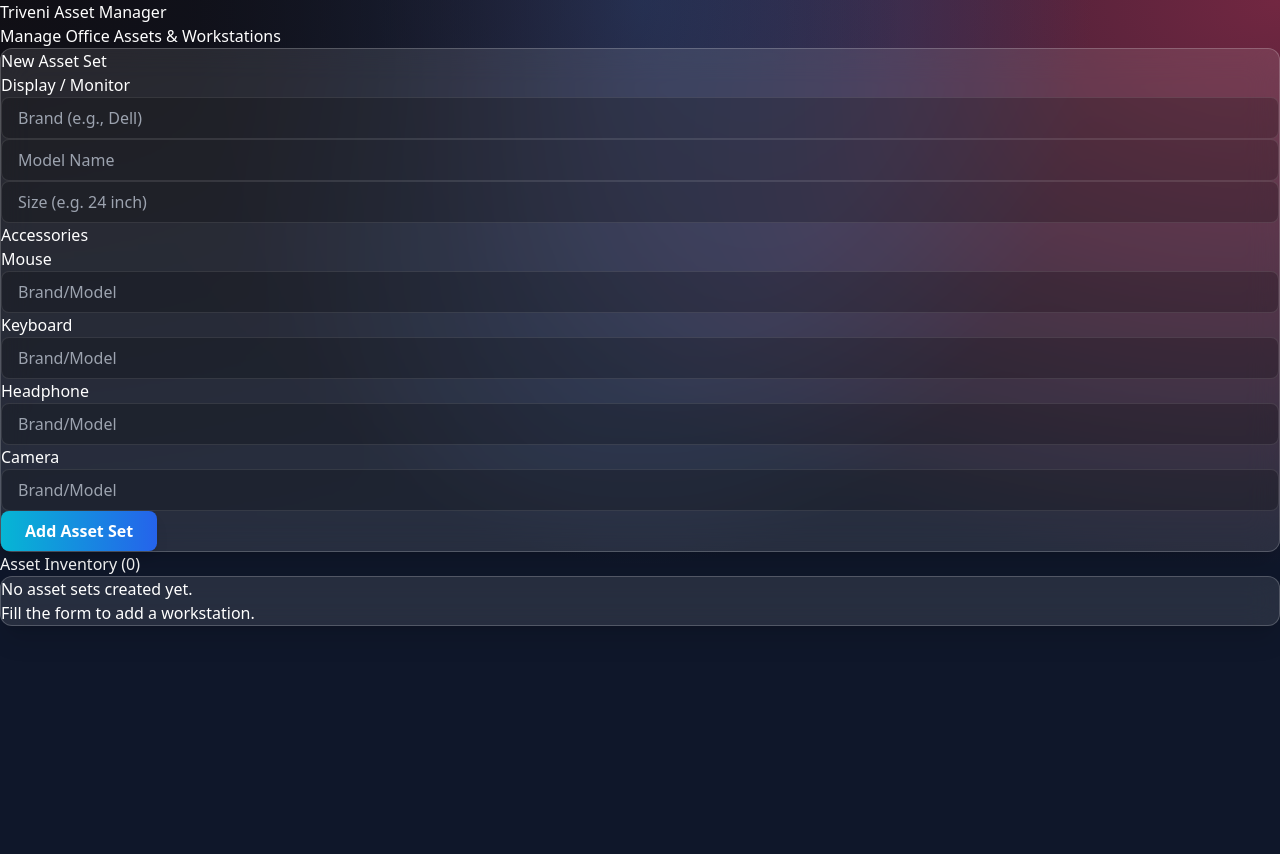
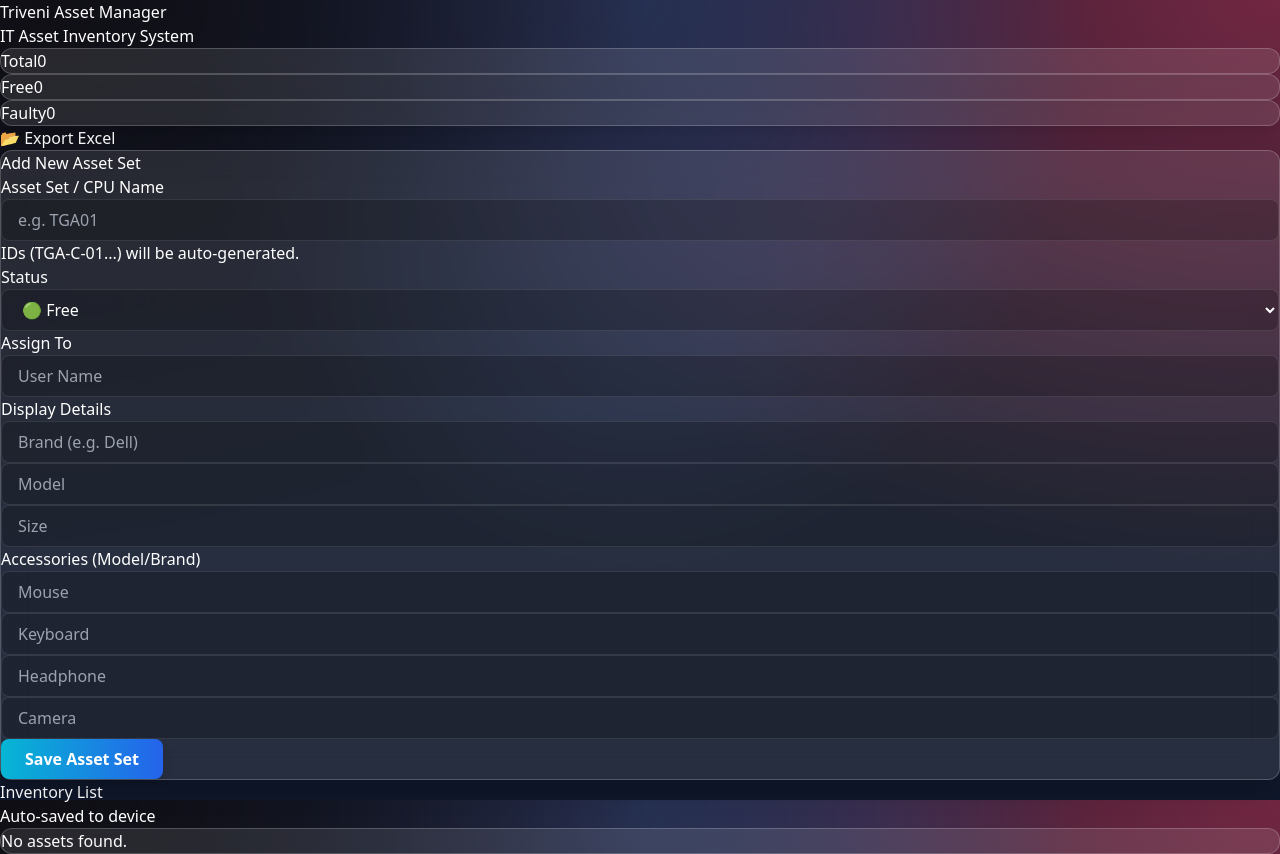
Before and after one commit to Priyanshu8494/TriveniAssetManager, a React (Vite) app: page / in a window 1280 px wide. Before the commit the page ends 800 px from the top, so only its background shows below. Built offline with nearby package versions, Linux system fonts and the light colour scheme.

Commit message:
Added Auto-ID, Assignment, and Excel Export

```diff
--- a/package.json
+++ b/package.json
@@ -11,7 +11,8 @@
   },
   "dependencies": {
     "react": "^19.2.0",
-    "react-dom": "^19.2.0"
+    "react-dom": "^19.2.0",
+    "xlsx": "^0.18.5"
   },
   "devDependencies": {
     "@eslint/js": "^9.39.1",
--- a/src/App.jsx
+++ b/src/App.jsx
@@ -1,145 +1,281 @@
-import React, { useState } from 'react';
+import React, { useState, useEffect } from 'react';
+import * as XLSX from 'xlsx';
 
 function App() {
-  const [display, setDisplay] = useState({ name: '', size: '', brand: '' });
-  const [peripherals, setPeripherals] = useState({ mouse: '', keyboard: '', headphone: '', camera: '' });
-  const [assets, setAssets] = useState([]);
+  // State
+  const [sets, setSets] = useState(() => {
+    const saved = localStorage.getItem('triveniAssets');
+    return saved ? JSON.parse(saved) : [];
+  });
 
-  const handleDisplayChange = (e) => setDisplay({ ...display, [e.target.name]: e.target.value });
-  const handlePeripheralChange = (e) => setPeripherals({ ...peripherals, [e.target.name]: e.target.value });
+  const [form, setForm] = useState({
+    setName: '',     // e.g. TGA01
+    assignee: '',    // User Name
+    status: 'Free',  // Free, Assigned, Faulty
+    display: { brand: '', size: '', model: '' },
+    peripherals: { mouse: '', keyboard: '', headphone: '', camera: '' }
+  });
+
+  useEffect(() => {
+    localStorage.setItem('triveniAssets', JSON.stringify(sets));
+  }, [sets]);
+
+  // ID Generation Logic (TGA01 -> TGA-C-01, TGA-D-1)
+  const generateIds = (baseName) => {
+    // Extract number: "TGA01" -> "1" (removes leading zeros for Display ID as per request: TGA-D-1)
+    // "TGA01" -> "01" (keeps zero for CPU ID?)
+    // Let's assume standard formatting.
+    // Request: "TGA-C-01", "TGA-D-1"
+
+    // Simple parser: remove non-digits to get number
+    const numberPart = baseName.replace(/\D/g, '');
+    const prefix = baseName.replace(/[^A-Za-z]/g, '');
+
+    // Formats
+    const idCPU = `${prefix}-C-${numberPart.padStart(2, '0')}`; // TGA-C-01
+    const idDis = `${prefix}-D-${parseInt(numberPart || 0)}`;   // TGA-D-1 (No leading zero)
+    const idMou = `${prefix}-M-${parseInt(numberPart || 0)}`;   // TGA-M-1
+    const idKey = `${prefix}-KB-${parseInt(numberPart || 0)}`;  // TGA-KB-1
+    const idHead = `${prefix}-HP-${parseInt(numberPart || 0)}`; // TGA-HP-1
+    const idCam = `${prefix}-CAM-${parseInt(numberPart || 0)}`;
+
+    return { idCPU, idDis, idMou, idKey, idHead, idCam };
+  };
+
+  const handleChange = (e, section = null) => {
+    const { name, value } = e.target;
+    if (section) {
+      setForm(prev => ({ ...prev, [section]: { ...prev[section], [name]: value } }));
+    } else {
+      setForm(prev => ({ ...prev, [name]: value }));
+    }
+  };
 
   const handleSubmit = (e) => {
     e.preventDefault();
-    if (!display.name) return; // Basic validation
+    if (!form.setName) return alert("Asset Name (e.g. TGA01) is required!");
 
-    setAssets([...assets, {
+    const ids = generateIds(form.setName);
+
+    const newSet = {
       id: Date.now(),
-      display: { ...display },
-      peripherals: { ...peripherals }
-    }]);
-
-    // Reset Form
-    setDisplay({ name: '', size: '', brand: '' });
-    setPeripherals({ mouse: '', keyboard: '', headphone: '', camera: '' });
+      ...form,
+      autoIds: ids,
+      timestamp: new Date().toLocaleDateString()
     };
 
+    setSets([newSet, ...sets]);
+    // Reset Form (keep structure)
+    setForm({
+      setName: '', assignee: '', status: 'Free',
+      display: { brand: '', size: '', model: '' },
+      peripherals: { mouse: '', keyboard: '', headphone: '', camera: '' }
+    });
+  };
+
+  const handleExport = () => {
+    const data = sets.map(s => ({
+      "Asset Set Name": s.setName,
+      "Status": s.status,
+      "Assigned To": s.assignee || "N/A",
+      "CPU ID": s.autoIds.idCPU,
+      "Display ID": s.autoIds.idDis,
+      "Display Brand": s.display.brand,
+      "Display Size": s.display.size,
+      "Mouse ID": s.autoIds.idMou,
+      "Mouse Model": s.peripherals.mouse,
+      "Keyboard ID": s.autoIds.idKey,
+      "Keyboard Model": s.peripherals.keyboard,
+      "Headphone ID": s.autoIds.idHead,
+      "Headphone Model": s.peripherals.headphone,
+    }));
+
+    const ws = XLSX.utils.json_to_sheet(data);
+    const wb = XLSX.utils.book_new();
+    XLSX.utils.book_append_sheet(wb, ws, "Assets");
+    XLSX.writeFile(wb, "Triveni_Assets_Report.xlsx");
+  };
+
+  const handleDelete = (id) => {
+    if (confirm("Delete this asset set?")) {
+      setSets(sets.filter(s => s.id !== id));
+    }
+  }
+
+  // Stats
+  const total = sets.length;
+  const free = sets.filter(s => s.status === 'Free').length;
+  const faulty = sets.filter(s => s.status === 'Faulty').length;
+  const assigned = sets.filter(s => s.status === 'Assigned').length;
+
   return (
-    <div className="min-h-screen p-4 md:p-8 max-w-7xl mx-auto">
-      {/* Header */}
-      <header className="mb-8 text-center md:text-left">
-        <h1 className="text-3xl md:text-4xl font-bold bg-clip-text text-transparent bg-gradient-to-r from-cyan-300 to-blue-500">
+    <div className="min-h-screen p-4 md:p-8 max-w-7xl mx-auto pb-20">
+      <header className="mb-8 flex flex-col md:flex-row justify-between items-center gap-4 text-center md:text-left">
+        <div>
+          <h1 className="text-3xl font-bold bg-clip-text text-transparent bg-gradient-to-r from-cyan-300 to-blue-500">
             Triveni Asset Manager
           </h1>
-        <p className="text-gray-400 mt-2">Manage Office Assets & Workstations</p>
+          <p className="text-gray-400 mt-1">IT Asset Inventory System</p>
+        </div>
+        <div className="flex gap-4">
+          <div className="glass-card px-4 py-2 text-center">
+            <span className="block text-xs text-gray-400">Total</span>
+            <span className="text-xl font-bold text-white">{total}</span>
+          </div>
+          <div className="glass-card px-4 py-2 text-center border-green-500/30">
+            <span className="block text-xs text-gray-400">Free</span>
+            <span className="text-xl font-bold text-green-400">{free}</span>
+          </div>
+          <div className="glass-card px-4 py-2 text-center border-red-500/30">
+            <span className="block text-xs text-gray-400">Faulty</span>
+            <span className="text-xl font-bold text-red-400">{faulty}</span>
+          </div>
+          <button onClick={handleExport} className="bg-green-600 hover:bg-green-500 text-white px-4 py-2 rounded-lg font-bold shadow-lg transition-all flex items-center gap-2">
+            📂 Export Excel
+          </button>
+        </div>
       </header>
 
       <div className="grid grid-cols-1 lg:grid-cols-3 gap-8">
 
         {/* INPUT FORM */}
         <div className="lg:col-span-1">
-          <form onSubmit={handleSubmit} className="glass-card p-6 space-y-6 sticky top-8">
-            <h2 className="text-xl font-semibold text-cyan-300 border-b border-white/10 pb-2">New Asset Set</h2>
+          <form onSubmit={handleSubmit} className="glass-card p-6 space-y-5 sticky top-8 border-t-4 border-cyan-500">
+            <h2 className="text-xl font-semibold text-white mb-4">Add New Asset Set</h2>
 
-            {/* Display Section */}
-            <div className="space-y-3">
-              <label className="text-sm font-medium text-gray-300 uppercase tracking-wider">Display / Monitor</label>
-              <div className="space-y-3">
+            {/* Core Info */}
+            <div className="space-y-4 bg-black/20 p-4 rounded-lg">
+              <div>
+                <label className="text-xs text-cyan-400 uppercase font-bold">Asset Set / CPU Name</label>
                 <input
-                  type="text" name="brand" placeholder="Brand (e.g., Dell)"
-                  value={display.brand} onChange={handleDisplayChange}
+                  type="text" name="setName" placeholder="e.g. TGA01"
+                  value={form.setName} onChange={handleChange}
+                  className="glass-input text-lg font-mono tracking-wider"
+                />
+                <p className="text-[10px] text-gray-500 mt-1">IDs (TGA-C-01...) will be auto-generated.</p>
+              </div>
+
+              <div className="grid grid-cols-2 gap-3">
+                <div>
+                  <label className="text-xs text-gray-400 uppercase">Status</label>
+                  <select name="status" value={form.status} onChange={handleChange} className="glass-input bg-slate-800">
+                    <option value="Free">🟢 Free</option>
+                    <option value="Assigned">🔵 Assigned</option>
+                    <option value="Faulty">🔴 Faulty</option>
+                  </select>
+                </div>
+                <div>
+                  <label className="text-xs text-gray-400 uppercase">Assign To</label>
+                  <input
+                    type="text" name="assignee" placeholder="User Name"
+                    value={form.assignee} onChange={handleChange}
                     className="glass-input"
-                />
-                <div className="grid grid-cols-2 gap-3">
-                  <input
-                    type="text" name="name" placeholder="Model Name"
-                    value={display.name} onChange={handleDisplayChange}
-                    className="glass-input"
-                  />
-                  <input
-                    type="text" name="size" placeholder="Size (e.g. 24 inch)"
-                    value={display.size} onChange={handleDisplayChange}
-                    className="glass-input"
+                    disabled={form.status !== 'Assigned'}
                   />
                 </div>
               </div>
             </div>
 
-            {/* Peripherals Section */}
-            <div className="space-y-3 pt-4 border-t border-white/10">
-              <label className="text-sm font-medium text-gray-300 uppercase tracking-wider">Accessories</label>
-              <div className="grid grid-cols-2 gap-3">
-                <div className="space-y-1">
-                  <span className="text-xs text-gray-500">Mouse</span>
+            {/* Display */}
+            <div className="space-y-3">
+              <label className="text-xs text-gray-400 uppercase border-b border-white/10 w-full block pb-1">Display Details</label>
               <input
-                    type="text" name="mouse" placeholder="Brand/Model"
-                    value={peripherals.mouse} onChange={handlePeripheralChange}
+                type="text" name="brand" placeholder="Brand (e.g. Dell)"
+                value={form.display.brand} onChange={(e) => handleChange(e, 'display')}
                 className="glass-input"
               />
-                </div>
-                <div className="space-y-1">
-                  <span className="text-xs text-gray-500">Keyboard</span>
+              <div className="grid grid-cols-2 gap-3">
                 <input
-                    type="text" name="keyboard" placeholder="Brand/Model"
-                    value={peripherals.keyboard} onChange={handlePeripheralChange}
+                  type="text" name="model" placeholder="Model"
+                  value={form.display.model} onChange={(e) => handleChange(e, 'display')}
                   className="glass-input"
                 />
-                </div>
-                <div className="space-y-1">
-                  <span className="text-xs text-gray-500">Headphone</span>
                 <input
-                    type="text" name="headphone" placeholder="Brand/Model"
-                    value={peripherals.headphone} onChange={handlePeripheralChange}
-                    className="glass-input"
-                  />
-                </div>
-                <div className="space-y-1">
-                  <span className="text-xs text-gray-500">Camera</span>
-                  <input
-                    type="text" name="camera" placeholder="Brand/Model"
-                    value={peripherals.camera} onChange={handlePeripheralChange}
+                  type="text" name="size" placeholder="Size"
+                  value={form.display.size} onChange={(e) => handleChange(e, 'display')}
                   className="glass-input"
                 />
               </div>
             </div>
+
+            {/* Accessories */}
+            <div className="space-y-3">
+              <label className="text-xs text-gray-400 uppercase border-b border-white/10 w-full block pb-1">Accessories (Model/Brand)</label>
+              <div className="grid grid-cols-2 gap-3">
+                <input
+                  type="text" name="mouse" placeholder="Mouse"
+                  value={form.peripherals.mouse} onChange={(e) => handleChange(e, 'peripherals')}
+                  className="glass-input"
+                />
+                <input
+                  type="text" name="keyboard" placeholder="Keyboard"
+                  value={form.peripherals.keyboard} onChange={(e) => handleChange(e, 'peripherals')}
+                  className="glass-input"
+                />
+                <input
+                  type="text" name="headphone" placeholder="Headphone"
+                  value={form.peripherals.headphone} onChange={(e) => handleChange(e, 'peripherals')}
+                  className="glass-input"
+                />
+                <input
+                  type="text" name="camera" placeholder="Camera"
+                  value={form.peripherals.camera} onChange={(e) => handleChange(e, 'peripherals')}
+                  className="glass-input"
+                />
+              </div>
             </div>
 
-            <button type="submit" className="triveni-btn w-full mt-4">
-              Add Asset Set
+            <button type="submit" className="triveni-btn w-full mt-4 py-3 text-lg">
+              Save Asset Set
             </button>
           </form>
         </div>
 
-        {/* ASSET LIST (Sets) */}
+        {/* ASSET LIST */}
         <div className="lg:col-span-2 space-y-4">
-          <h2 className="text-xl font-semibold text-white/90">Asset Inventory ({assets.length})</h2>
+          <div className="flex justify-between items-center">
+            <h2 className="text-xl font-semibold text-white">Inventory List</h2>
+            <span className="text-xs text-gray-500">Auto-saved to device</span>
+          </div>
 
-          {assets.length === 0 ? (
+          {sets.length === 0 ? (
             <div className="glass-card p-12 text-center text-gray-500">
-              <p>No asset sets created yet.</p>
-              <p className="text-sm">Fill the form to add a workstation.</p>
+              <p>No assets found.</p>
             </div>
           ) : (
             <div className="space-y-4">
-              {assets.map((asset) => (
-                <div key={asset.id} className="glass-card p-0 overflow-hidden transform transition-all hover:scale-[1.01]">
-                  <div className="p-4 bg-white/5 border-b border-white/10 flex justify-between items-center">
+              {sets.map((set) => (
+                <div key={set.id} className={`glass-card p-0 overflow-hidden relative group ${set.status === 'Faulty' ? 'border-red-500/50' : ''}`}>
+
+                  {/* Header */}
+                  <div className="p-4 bg-white/5 border-b border-white/10 flex flex-col md:flex-row justify-between md:items-center gap-2">
                     <div className="flex items-center gap-3">
-                      <div className="bg-cyan-500/20 p-2 rounded-lg text-cyan-300">
-                        🖥️
+                      <div className={`p-3 rounded-lg font-bold text-xl ${set.status === 'Faulty' ? 'bg-red-500/20 text-red-400' : 'bg-cyan-500/20 text-cyan-300'}`}>
+                        {set.setName}
                       </div>
                       <div>
-                        <h3 className="font-bold text-lg">{asset.display.brand} {asset.display.name}</h3>
-                        <p className="text-sm text-gray-400">{asset.display.size}</p>
+                        <div className="flex items-center gap-2">
+                          <span className={`text-xs px-2 py-0.5 rounded-full border ${set.status === 'Free' ? 'border-green-500 text-green-400 bg-green-500/10' :
+                              set.status === 'Assigned' ? 'border-blue-500 text-blue-400 bg-blue-500/10' :
+                                'border-red-500 text-red-400 bg-red-500/10'
+                            }`}>
+                            {set.status}
+                          </span>
+                          {set.status === 'Assigned' && <span className="text-sm text-gray-300">👤 {set.assignee}</span>}
+                        </div>
+                        <p className="text-xs text-gray-500 font-mono mt-1">CPU ID: {set.autoIds.idCPU}</p>
                       </div>
                     </div>
-                    <span className="text-xs font-mono bg-black/30 px-2 py-1 rounded text-gray-400">ID: {asset.id.toString().slice(-4)}</span>
+                    <button onClick={() => handleDelete(set.id)} className="text-red-500 text-xs hover:text-red-400 px-3 py-1 border border-red-500/30 rounded opacity-50 hover:opacity-100">Remove</button>
                   </div>
 
-                  <div className="p-4 grid grid-cols-2 md:grid-cols-4 gap-4">
-                    <AssetItem icon="🖱️" label="Mouse" value={asset.peripherals.mouse} />
-                    <AssetItem icon="⌨️" label="Keyboard" value={asset.peripherals.keyboard} />
-                    <AssetItem icon="🎧" label="Audio" value={asset.peripherals.headphone} />
-                    <AssetItem icon="📷" label="Camera" value={asset.peripherals.camera} />
+                  {/* IDs Grid */}
+                  <div className="p-4 grid grid-cols-2 md:grid-cols-3 gap-3 text-sm">
+                    <IDBlock label="Display" id={set.autoIds.idDis} val={`${set.display.brand} ${set.display.size}`} />
+                    <IDBlock label="Mouse" id={set.autoIds.idMou} val={set.peripherals.mouse} />
+                    <IDBlock label="Keyboard" id={set.autoIds.idKey} val={set.peripherals.keyboard} />
+                    <IDBlock label="Headphone" id={set.autoIds.idHead} val={set.peripherals.headphone} />
+                    <IDBlock label="Camera" id={set.autoIds.idCam} val={set.peripherals.camera} />
                   </div>
                 </div>
               ))}
@@ -152,13 +288,14 @@
   );
 }
 
-const AssetItem = ({ icon, label, value }) => (
-  <div className="bg-black/20 rounded-lg p-3 border border-white/5">
-    <div className="text-gray-500 text-xs mb-1 flex items-center gap-1">
-      <span>{icon}</span> {label}
+const IDBlock = ({ label, id, val }) => (
+  <div className="bg-black/20 rounded p-2 border border-white/5">
+    <div className="text-[10px] text-gray-500 uppercase flex justify-between">
+      <span>{label}</span>
+      <span className="text-cyan-600/70">{id}</span>
     </div>
-    <div className="font-medium text-sm text-gray-200 truncate">
-      {value || <span className="text-gray-600 italic">None</span>}
+    <div className="font-medium text-gray-300 truncate h-5">
+      {val || "-"}
     </div>
   </div>
 );
```
Also changed, not shown: 2 other files (tests, documents, lock files or other folders). Lines whose indentation alone changed are shown as unchanged.
